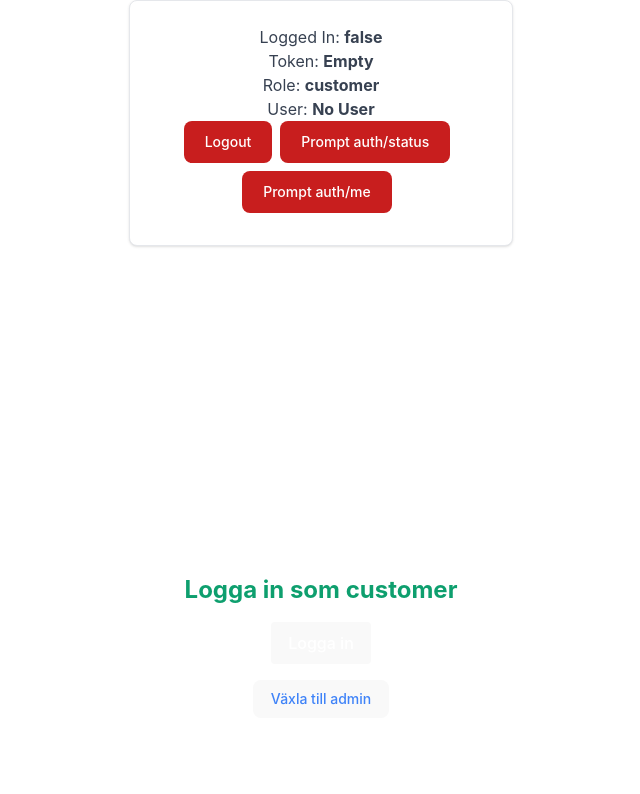
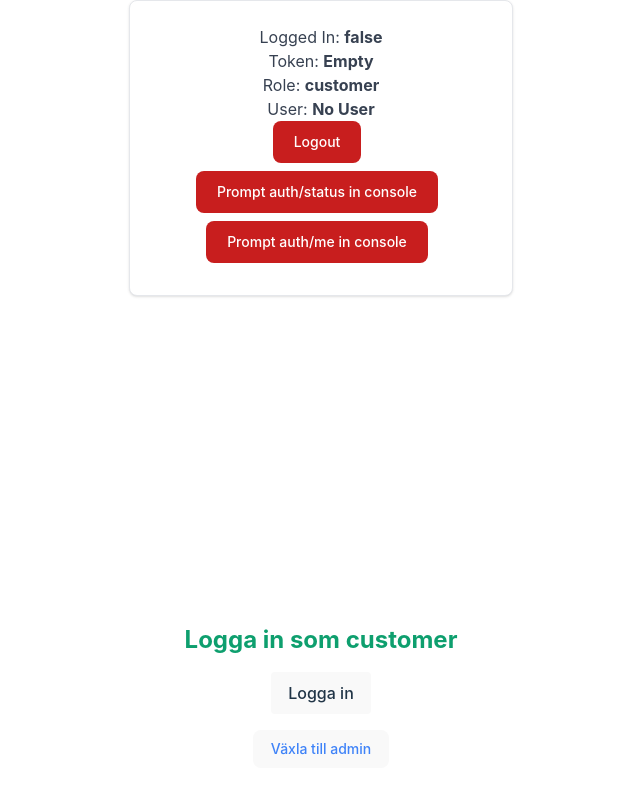
Before and after one commit to KarlComSe/SvenskaElsparkcyklarAB, a React (Vite) app in the folder frontend/: page / in a window 1280 px wide. Shown: the top 794 px of the page, without its empty margins (319-959 px from the left). Built offline with nearby package versions, Linux system fonts and the light colour scheme.

Commit message:
Renamed redundant files (to be deleted later)

```diff
--- a/frontend/src/App.tsx
+++ b/frontend/src/App.tsx
@@ -5,10 +5,10 @@ import './App.css'
 import React from 'react';
 import { BrowserRouter as Router, Routes, Route } from 'react-router-dom';
 import HomePage from './pages/HomePage.tsx';
-import LoginPage from './pages/LoginPage.tsx';
-import RegisterPage from './pages/RegisterPage';
+// import LoginPage from './pages/LoginPage.tsx';
+// import RegisterPage from './pages/RegisterPage';
 import Header from './components/Header.tsx';
-import LoginOAuth from './pages/LoginOAuth.tsx';
+// import LoginOAuth from './pages/LoginOAuth.tsx';
 import Github from './pages/Github.tsx';
 
 const App: React.FC = () => {
@@ -17,9 +17,6 @@ const App: React.FC = () => {
       <Header/>
         <Routes>
           <Route path="/" element={<HomePage />} />
-          <Route path="/login" element={<LoginPage />} />
-          <Route path="/register" element={<RegisterPage />} />
-          <Route path="/login_oauth" element={<LoginOAuth />} />
           <Route path="github/callback" element={<Github/>} />
         </Routes>
     </Router>
--- a/frontend/src/components/Header.tsx
+++ b/frontend/src/components/Header.tsx
@@ -44,11 +44,11 @@ export default function Header() {
                 <button type="button" className="focus:outline-none text-white bg-red-700
                 focus:ring-4 focus:ring-red-300 font-medium rounded-lg text-sm px-5
                 py-2.5 me-2 mb-2 dark:bg-red-600 dark:hover:bg-red-700
-                dark:focus:ring-red-900" onClick={getAuthStatus}>Prompt auth/status</button>
+                dark:focus:ring-red-900" onClick={getAuthStatus}>Prompt auth/status in console</button>
                 <button type="button" className="focus:outline-none text-white bg-red-700
                 focus:ring-4 focus:ring-red-300 font-medium rounded-lg text-sm px-5
                 py-2.5 me-2 mb-2 dark:bg-red-600 dark:hover:bg-red-700
-                dark:focus:ring-red-900" onClick={getAuthMe}>Prompt auth/me</button>
+                dark:focus:ring-red-900" onClick={getAuthMe}>Prompt auth/me in console</button>
             </div>
         </div>
   )
--- a/frontend/src/pages/HomePage.tsx
+++ b/frontend/src/pages/HomePage.tsx
@@ -26,13 +26,13 @@ const HomePage: React.FC = () => {
         ?
         (
         <div className="block max-w-sm p-6 bg-white border border-gray-200 rounded-lg shadow hover:bg-gray-100 dark:bg-gray-800 dark:border-gray-700 dark:hover:bg-gray-700">
-            <h5 className="mb-2 text-2xl font-bold tracking-tight text-gray-900 dark:text-white">You are logged in</h5>
+            <h5 className="mb-2 text-2xl font-bold tracking-tight text-gray-800 dark:text-blue">You are logged in</h5>
           </div>
         )
         :
           (<>
             <h1 className="text-2xl font-bold mb-4 text-green-500">Logga in som {role}</h1>
-            <button type="submit" className="px-4 py-2 bg-blue-500 text-white rounded" onClick={(e) => loginUser(e)}>
+            <button type="submit" className="px-4 py-2 bg-blue-500 text-blue dark:text-white rounded" onClick={(e) => loginUser(e)}>
             Logga in
             </button>
             <button onClick={handleSwitchRole} className="mt-4 text-sm text-blue-500">
```
Also changed, not shown: frontend/src/pages/LoginOAuth_delete.tsx (renamed from frontend/src/pages/LoginOAuth.tsx), frontend/src/pages/LoginPage_delete.tsx (renamed from frontend/src/pages/LoginPage.tsx), frontend/src/pages/RegisterPage_delete.tsx (renamed from frontend/src/pages/RegisterPage.tsx).
